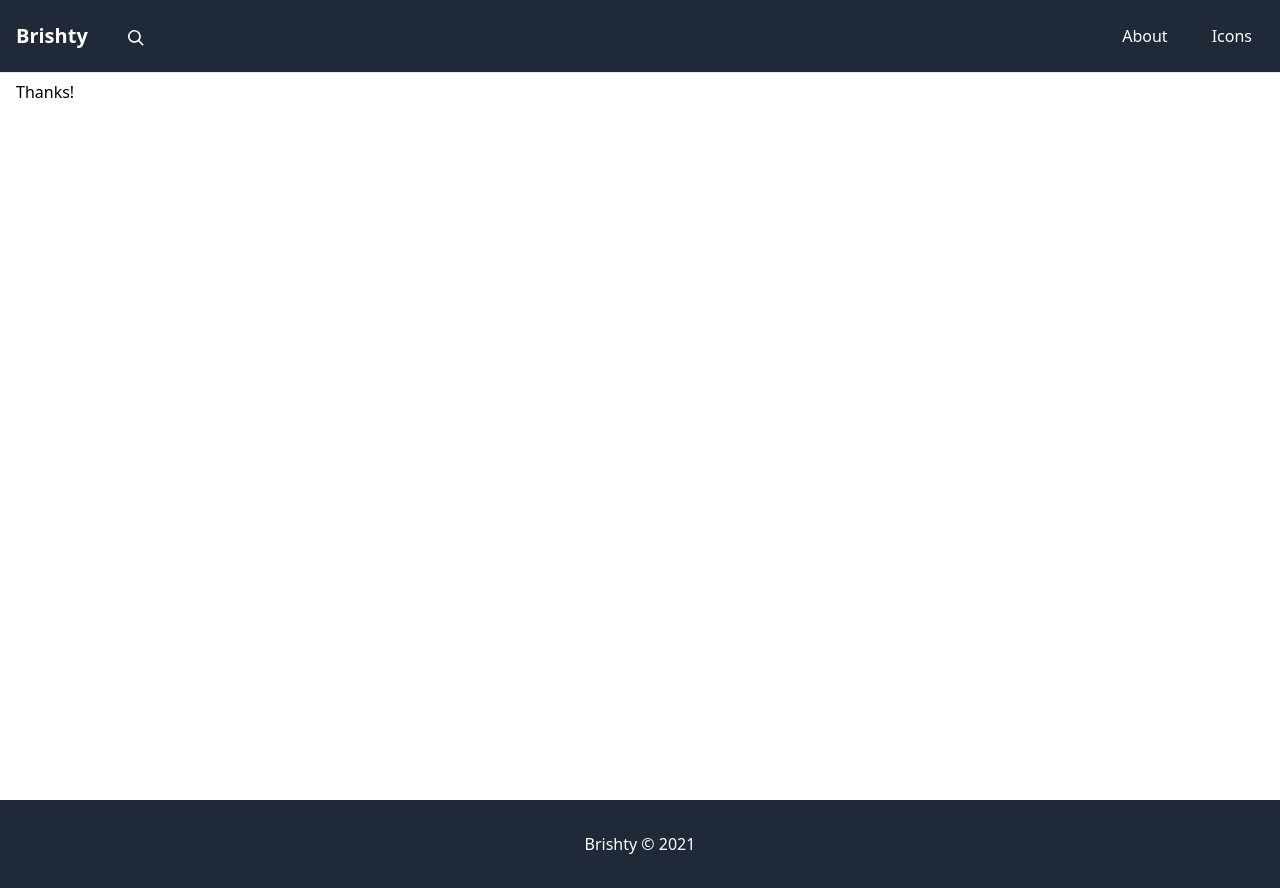
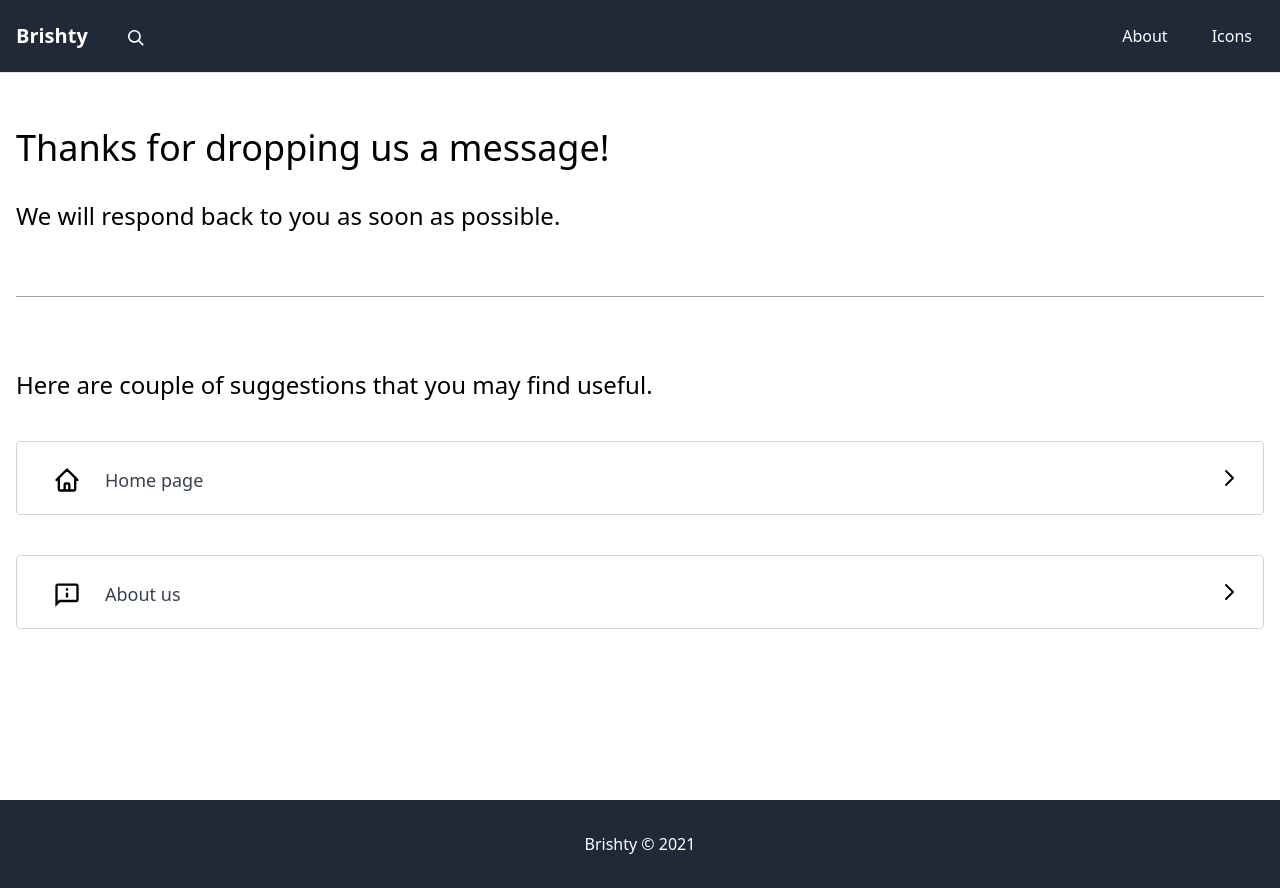
Before and after one commit to 92AM/brishty, a Next.js app: page /thanks in a window 1280 px wide. Built offline with nearby package versions, Linux system fonts and the light colour scheme.

Commit message:
Improving thanks page style and also minor tweaking in about page

```diff
--- a/pages/about.tsx
+++ b/pages/about.tsx
@@ -54,7 +54,7 @@ export default function About() {
                     </div>
 
                     <form name="brishtyContactForm" method="POST" action="/thanks" data-netlify="true"
-                          id="brishty-contact-form" className="form bg-white p-6 mt-2 mr-2 ml-2 mb-8">
+                          id="brishty-contact-form" className="form border-solid rounded-lg border-2 bg-white p-6 mt-2 mr-2 ml-2 mb-8">
                         <h3 className="text-2xl text-gray-900">Get in touch!</h3>
                         <p className="pt-2 pb-2 text-gray-600"> Please feel free to send us questions and feedbacks
                             below.</p>
@@ -68,7 +68,7 @@ export default function About() {
                                   className="border p-2 mt-3 w-full form-textarea"/>
 
                         <button type="submit" value="Submit"
-                                className="w-full mt-6 bg-gray-800 hover:bg-gray-600 text-white font-semibold p-3">Send
+                                className="w-full h-16 mt-6 bg-gray-800 hover:bg-gray-600 text-white font-semibold p-3">Send
                             Message
                         </button>
                     </form>
@@ -76,7 +76,7 @@ export default function About() {
 
                     <hr className="border-solid border-1 border-gray-400"/>
 
-                    <span className="pt-6 pb-6 text-2xl">Here are few suggestions that you may find helpful.</span>
+                    <span className="pt-6 pb-6 text-2xl">Here are few suggestions that you may find useful.</span>
 
                     <div
                         className="container mx-auto rounded-t border-r border-b border-l border-t border-gray-300 bg-white rounded-b
--- a/pages/thanks.tsx
+++ b/pages/thanks.tsx
@@ -1,13 +1,78 @@
 import React from "react";
 import Layout from "../components/Layout";
 import PageContentWrapper from "../components/PageContentWrapper";
+import {getWindow} from "../services/BrowserService";
+
+const onClickReturnToHome = () => {
+    getWindow().location.assign('/');
+};
+
+const onClickAboutUs = () => {
+    getWindow().location.assign('/about');
+};
 
 export default function Thanks() {
     return (
         <Layout title="Brishty - search for weather" background={"bg-white"}>
-            <PageContentWrapper classNameCustomAttributes={"px-4 pt-20 min-h-screen"}
-                                addDefaultAttributes={false}>
-                <h1>Thanks!</h1>
+            <PageContentWrapper classNameCustomAttributes={"px-4 pt-20 pb-5 min-h-screen"}>
+                <div className="grid grid-cols-1 gap-4 container mx-auto">
+                    <span className="pt-12 text-4xl">
+                        Thanks for dropping us a message!
+                    </span>
+                    <span className="text-2xl mt-4 mb-4">
+                        We will respond back to you as soon as possible.
+                    </span>
+
+                    <hr className="mt-8 mb-8 border-solid border-1 border-gray-400"/>
+
+                    <span className="pt-6 pb-6 text-2xl">Here are couple of suggestions that you may find useful.</span>
+
+                    <div
+                        className="container mx-auto rounded-t border-r border-b border-l border-t border-gray-300 bg-white rounded-b
+                    p-5 flex flex-col justify-between leading-normal drop-shadow-lg cursor-pointer mb-6"
+                        onClick={onClickReturnToHome}
+                    >
+                        <div className="flex space-x-2">
+                            <svg className="flex-none mx-4 h-7 w-7 mt-1" fill="none" viewBox="0 0 24 24"
+                                 stroke="currentColor">
+                                <path strokeLinecap="round" strokeLinejoin="round" strokeWidth={2}
+                                      d="M3 12l2-2m0 0l7-7 7 7M5 10v10a1 1 0 001 1h3m10-11l2 2m-2-2v10a1 1 0 01-1
+                                  1h-3m-6 0a1 1 0 001-1v-4a1 1 0 011-1h2a1 1 0 011 1v4a1 1 0 001 1m-6 0h6"/>
+                            </svg>
+                            <div className="flex-1">
+                                <p className="pt-1 text-lg text-gray-700 text-base">Home page</p>
+                            </div>
+                            <div className="flex-2 float-right">
+                                <svg className="pl-18 pt-1 flex-1 h-7 w-7" fill="none" viewBox="0 0 24 24"
+                                     stroke="currentColor">
+                                    <path strokeLinecap="round" strokeLinejoin="round" strokeWidth={2}
+                                          d="M9 5l7 7-7 7"/>
+                                </svg>
+                            </div>
+                        </div>
+                    </div>
+                    <div
+                        className="container mx-auto rounded-t border-r border-b border-l border-t border-gray-300 bg-white rounded-b
+                    p-5 flex flex-col justify-between leading-normal drop-shadow-lg cursor-pointer mb-6"
+                        onClick={onClickAboutUs}
+                    >
+                        <div className="flex space-x-2">
+                            <svg className="flex-none mx-4 h-7 w-7 mt-1" fill="#000000" viewBox="0 0 24 24">
+                                <path d="M 4.0097656 3 C 2.9179106 3 2.0097656 3.9049841 2.0097656 4.9980469 L 2 23 L 6 19 L 20 19 C 21.093063 19 22 18.093063 22 17 L 22 5 C 22 3.9069372 21.093063 3 20 3 L 4.0097656 3 z M 4.0097656 5 L 20 5 L 20 17 L 5.171875 17 L 4.0039062 18.167969 L 4.0097656 5 z M 11 7 L 11 9 L 13 9 L 13 7 L 11 7 z M 11 11 L 11 15 L 13 15 L 13 11 L 11 11 z"/>
+                            </svg>
+                            <div className="flex-1">
+                                <p className="pt-1 text-lg text-gray-700 text-base">About us</p>
+                            </div>
+                            <div className="flex-2 float-right">
+                                <svg className="pl-18 pt-1 flex-1 h-7 w-7" fill="none" viewBox="0 0 24 24"
+                                     stroke="currentColor">
+                                    <path strokeLinecap="round" strokeLinejoin="round" strokeWidth={2}
+                                          d="M9 5l7 7-7 7"/>
+                                </svg>
+                            </div>
+                        </div>
+                    </div>
+                </div>
             </PageContentWrapper>
         </Layout>
     );
```
